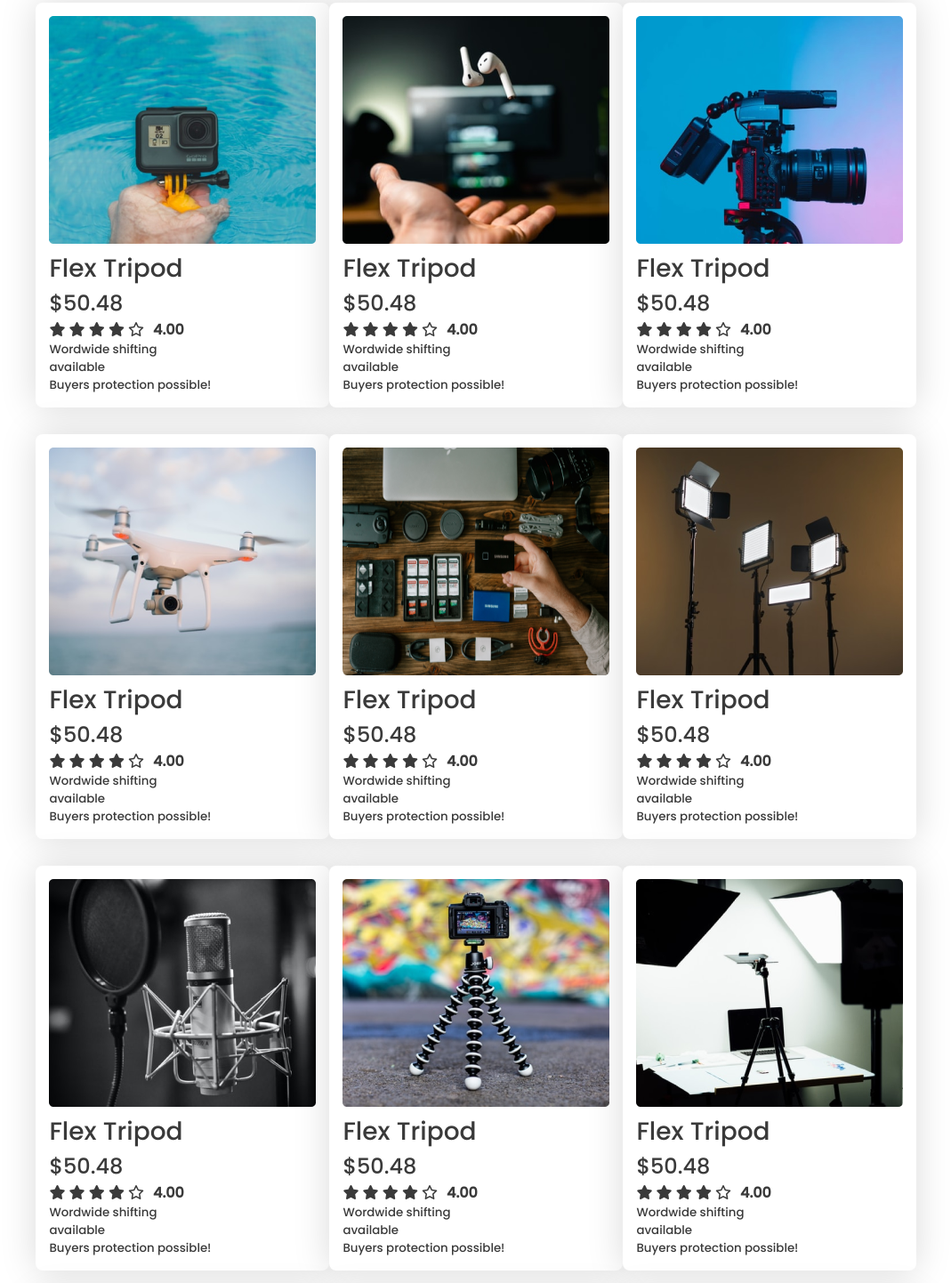
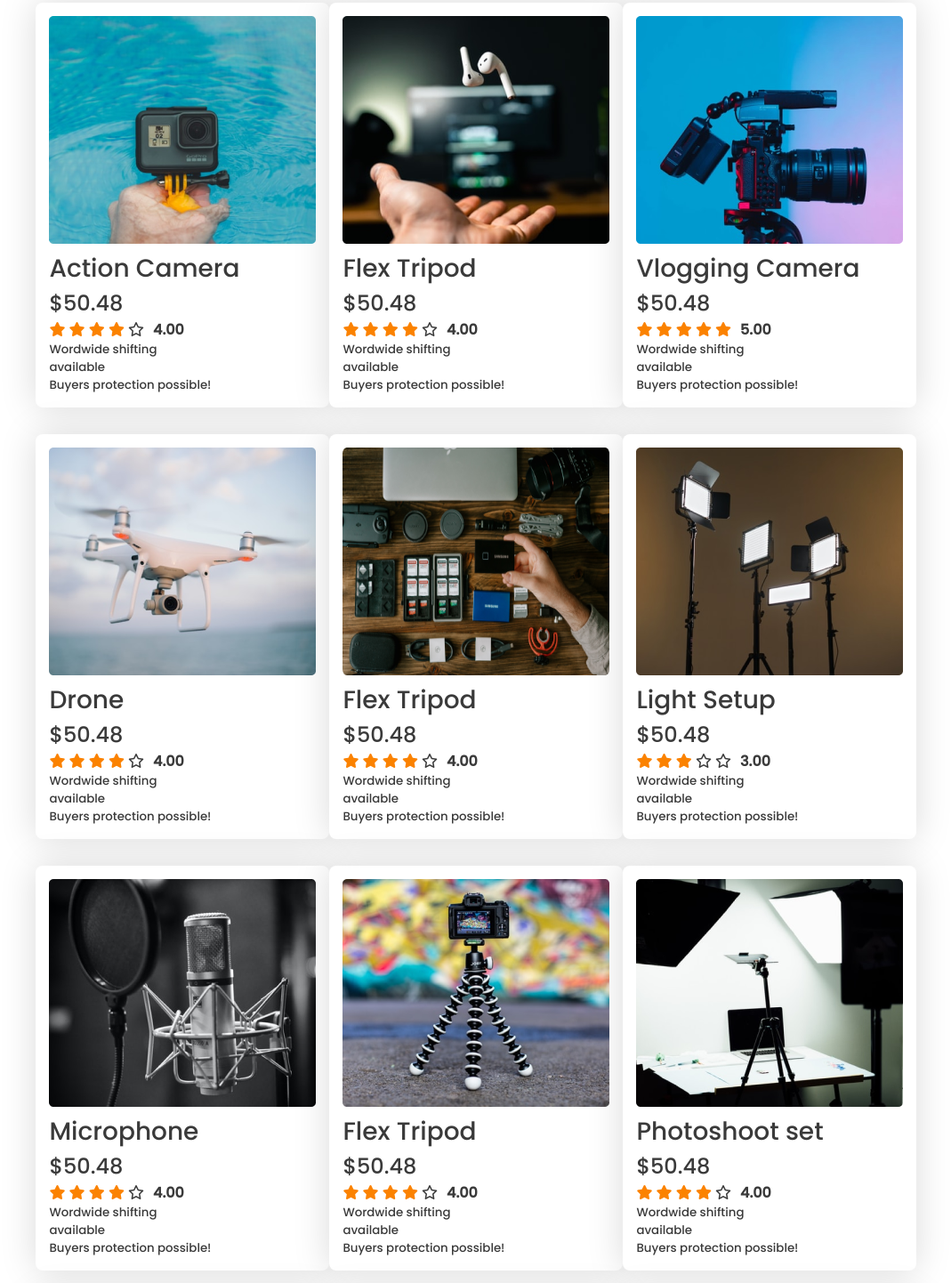
Before and after one commit to nafismahamudshahin/Influencer, a plain HTML site: page index.html in a window 1280 px wide. Shown: the part 878-2320 px from the top of the page at 89% size, without its empty margins (126-1195 px from the left). Drawn offline with Linux system fonts and the light colour scheme.

Commit message:
collection rating color  style

```diff
--- a/index.html
+++ b/index.html
@@ -81,14 +81,14 @@
                         <img src="images/action.png" alt="">
                     </div>
                     <div class="dispo">
-                        <strong class="produce-name">Flex Tripod</strong>
+                        <strong class="produce-name">Action Camera</strong>
                         <b class="price">$50.48</b>
                         <div class="rating">
                             <div class="star">
-                                <i class="fa-solid fa-star"></i>
-                                <i class="fa-solid fa-star"></i>
-                                <i class="fa-solid fa-star"></i>
-                                <i class="fa-solid fa-star"></i>
+                                <i class="fa-solid fa-star color-ading"></i>
+                                <i class="fa-solid fa-star color-ading"></i>
+                                <i class="fa-solid fa-star color-ading"></i>
+                                <i class="fa-solid fa-star color-ading"></i>
                                 <i class="fa-regular fa-star"></i>
                             </div>
                             <div class="rating-numbar">
@@ -109,10 +109,10 @@
                         <b class="price">$50.48</b>
                         <div class="rating">
                             <div class="star">
-                                <i class="fa-solid fa-star"></i>
-                                <i class="fa-solid fa-star"></i>
-                                <i class="fa-solid fa-star"></i>
-                                <i class="fa-solid fa-star"></i>
+                                <i class="fa-solid fa-star color-ading"></i>
+                                <i class="fa-solid fa-star color-ading"></i>
+                                <i class="fa-solid fa-star color-ading"></i>
+                                <i class="fa-solid fa-star color-ading"></i>
                                 <i class="fa-regular fa-star"></i>
                             </div>
                             <div class="rating-numbar">
@@ -129,18 +129,19 @@
                         <img src="images/camera.png" alt="">
                     </div>
                     <div class="dispo">
-                        <strong class="produce-name">Flex Tripod</strong>
+                        <strong class="produce-name">Vlogging Camera</strong>
                         <b class="price">$50.48</b>
                         <div class="rating">
                             <div class="star">
-                                <i class="fa-solid fa-star"></i>
-                                <i class="fa-solid fa-star"></i>
-                                <i class="fa-solid fa-star"></i>
-                                <i class="fa-solid fa-star"></i>
-                                <i class="fa-regular fa-star"></i>
+                                <i class="fa-solid fa-star color-ading"></i>
+                                <i class="fa-solid fa-star color-ading"></i>
+                                <i class="fa-solid fa-star color-ading"></i>
+                                <i class="fa-solid fa-star color-ading"></i>
+                                <i class="fa-solid fa-star color-ading"></i>
+
                             </div>
                             <div class="rating-numbar">
-                               <b>4.00</b>
+                               <b>5.00</b>
                             </div>
                         </div>
                         <small>Wordwide shifting</small>
@@ -153,14 +154,14 @@
                         <img src="images/drone.png" alt="">
                     </div>
                     <div class="dispo">
-                        <strong class="produce-name">Flex Tripod</strong>
+                        <strong class="produce-name">Drone</strong>
                         <b class="price">$50.48</b>
                         <div class="rating">
                             <div class="star">
-                                <i class="fa-solid fa-star"></i>
-                                <i class="fa-solid fa-star"></i>
-                                <i class="fa-solid fa-star"></i>
-                                <i class="fa-solid fa-star"></i>
+                                <i class="fa-solid fa-star color-ading"></i>
+                                <i class="fa-solid fa-star color-ading"></i>
+                                <i class="fa-solid fa-star color-ading"></i>
+                                <i class="fa-solid fa-star color-ading"></i>
                                 <i class="fa-regular fa-star"></i>
                             </div>
                             <div class="rating-numbar">
@@ -181,10 +182,10 @@
                         <b class="price">$50.48</b>
                         <div class="rating">
                             <div class="star">
-                                <i class="fa-solid fa-star"></i>
-                                <i class="fa-solid fa-star"></i>
-                                <i class="fa-solid fa-star"></i>
-                                <i class="fa-solid fa-star"></i>
+                                <i class="fa-solid fa-star color-ading"></i>
+                                <i class="fa-solid fa-star color-ading"></i>
+                                <i class="fa-solid fa-star color-ading"></i>
+                                <i class="fa-solid fa-star color-ading"></i>
                                 <i class="fa-regular fa-star"></i>
                             </div>
                             <div class="rating-numbar">
@@ -201,18 +202,18 @@
                         <img src="images/lights.png" alt="">
                     </div>
                     <div class="dispo">
-                        <strong class="produce-name">Flex Tripod</strong>
+                        <strong class="produce-name">Light Setup</strong>
                         <b class="price">$50.48</b>
                         <div class="rating">
                             <div class="star">
-                                <i class="fa-solid fa-star"></i>
-                                <i class="fa-solid fa-star"></i>
-                                <i class="fa-solid fa-star"></i>
-                                <i class="fa-solid fa-star"></i>
+                                <i class="fa-solid fa-star color-ading"></i>
+                                <i class="fa-solid fa-star color-ading"></i>
+                                <i class="fa-solid fa-star color-ading"></i>
+                                <i class="fa-regular fa-star"></i>
                                 <i class="fa-regular fa-star"></i>
                             </div>
                             <div class="rating-numbar">
-                               <b>4.00</b>
+                               <b>3.00</b>
                             </div>
                         </div>
                         <small>Wordwide shifting</small>
@@ -225,14 +226,14 @@
                         <img src="images/mic.png" alt="">
                     </div>
                     <div class="dispo">
-                        <strong class="produce-name">Flex Tripod</strong>
+                        <strong class="produce-name">Microphone</strong>
                         <b class="price">$50.48</b>
                         <div class="rating">
                             <div class="star">
-                                <i class="fa-solid fa-star"></i>
-                                <i class="fa-solid fa-star"></i>
-                                <i class="fa-solid fa-star"></i>
-                                <i class="fa-solid fa-star"></i>
+                                <i class="fa-solid fa-star color-ading"></i>
+                                <i class="fa-solid fa-star color-ading"></i>
+                                <i class="fa-solid fa-star color-ading"></i>
+                                <i class="fa-solid fa-star color-ading"></i>
                                 <i class="fa-regular fa-star"></i>
                             </div>
                             <div class="rating-numbar">
@@ -253,10 +254,10 @@
                         <b class="price">$50.48</b>
                         <div class="rating">
                             <div class="star">
-                                <i class="fa-solid fa-star"></i>
-                                <i class="fa-solid fa-star"></i>
-                                <i class="fa-solid fa-star"></i>
-                                <i class="fa-solid fa-star"></i>
+                                <i class="fa-solid fa-star color-ading"></i>
+                                <i class="fa-solid fa-star color-ading"></i>
+                                <i class="fa-solid fa-star color-ading"></i>
+                                <i class="fa-solid fa-star color-ading"></i>
                                 <i class="fa-regular fa-star"></i>
                             </div>
                             <div class="rating-numbar">
@@ -273,14 +274,14 @@
                         <img src="images/setup.png" alt="">
                     </div>
                     <div class="dispo">
-                        <strong class="produce-name">Flex Tripod</strong>
+                        <strong class="produce-name">Photoshoot set</strong>
                         <b class="price">$50.48</b>
                         <div class="rating">
                             <div class="star">
-                                <i class="fa-solid fa-star"></i>
-                                <i class="fa-solid fa-star"></i>
-                                <i class="fa-solid fa-star"></i>
-                                <i class="fa-solid fa-star"></i>
+                                <i class="fa-solid fa-star color-ading color-ading"></i>
+                                <i class="fa-solid fa-star color-ading color-ading"></i>
+                                <i class="fa-solid fa-star color-ading color-ading"></i>
+                                <i class="fa-solid fa-star color-ading color-ading"></i>
                                 <i class="fa-regular fa-star"></i>
                             </div>
                             <div class="rating-numbar">
@@ -301,10 +302,10 @@
                         <b class="price">$50.48</b>
                         <div class="rating">
                             <div class="star">
-                                <i class="fa-solid fa-star"></i>
-                                <i class="fa-solid fa-star"></i>
-                                <i class="fa-solid fa-star"></i>
-                                <i class="fa-solid fa-star"></i>
+                                <i class="fa-solid fa-star color-ading color-ading"></i>
+                                <i class="fa-solid fa-star color-ading color-ading"></i>
+                                <i class="fa-solid fa-star color-ading color-ading"></i>
+                                <i class="fa-solid fa-star color-ading color-ading"></i>
                                 <i class="fa-regular fa-star"></i>
                             </div>
                             <div class="rating-numbar">
@@ -325,10 +326,10 @@
                         <b class="price">$50.48</b>
                         <div class="rating">
                             <div class="star">
-                                <i class="fa-solid fa-star"></i>
-                                <i class="fa-solid fa-star"></i>
-                                <i class="fa-solid fa-star"></i>
-                                <i class="fa-solid fa-star"></i>
+                                <i class="fa-solid fa-star color-ading color-ading"></i>
+                                <i class="fa-solid fa-star color-ading color-ading"></i>
+                                <i class="fa-solid fa-star color-ading color-ading"></i>
+                                <i class="fa-solid fa-star color-ading color-ading"></i>
                                 <i class="fa-regular fa-star"></i>
                             </div>
                             <div class="rating-numbar">
@@ -349,10 +350,10 @@
                         <b class="price">$50.48</b>
                         <div class="rating">
                             <div class="star">
-                                <i class="fa-solid fa-star"></i>
-                                <i class="fa-solid fa-star"></i>
-                                <i class="fa-solid fa-star"></i>
-                                <i class="fa-solid fa-star"></i>
+                                <i class="fa-solid fa-star color-ading color-ading"></i>
+                                <i class="fa-solid fa-star color-ading color-ading"></i>
+                                <i class="fa-solid fa-star color-ading color-ading"></i>
+                                <i class="fa-solid fa-star color-ading color-ading"></i>
                                 <i class="fa-regular fa-star"></i>
                             </div>
                             <div class="rating-numbar">
--- a/style.css
+++ b/style.css
@@ -132,6 +132,9 @@ article{
     font-size: 24px;
     font-weight: 400;
 }
+.color-ading{
+    color: #FB8200;
+}
 .dispo{
     display: flex;
     flex-direction: column;
```
